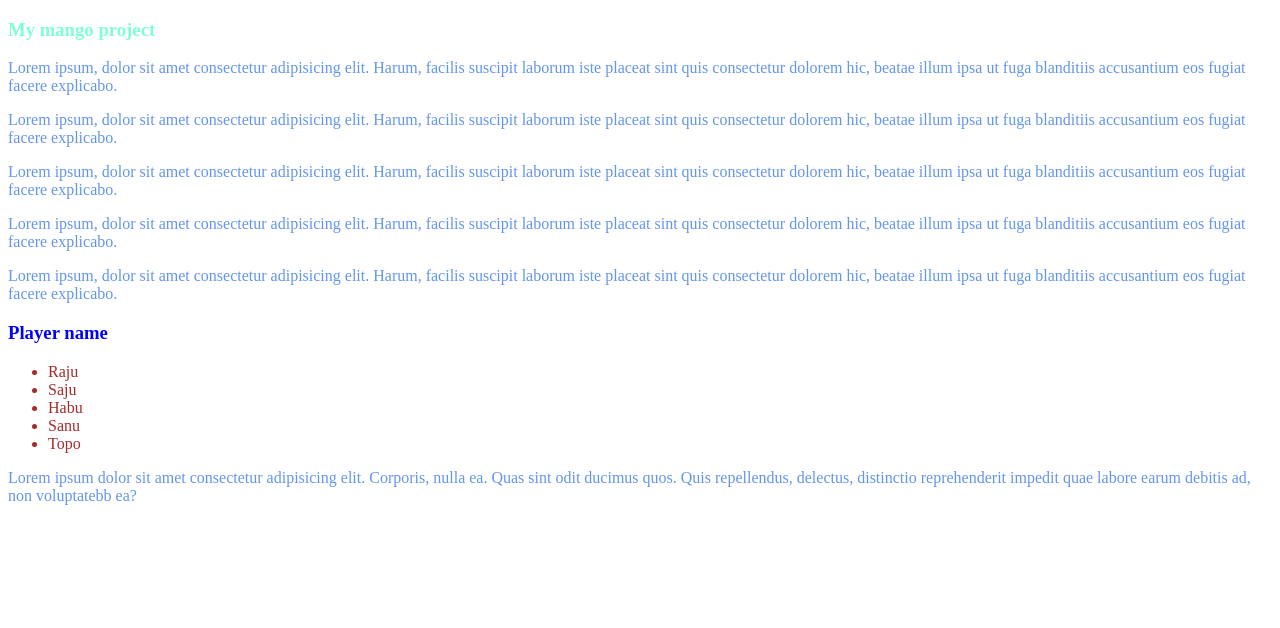
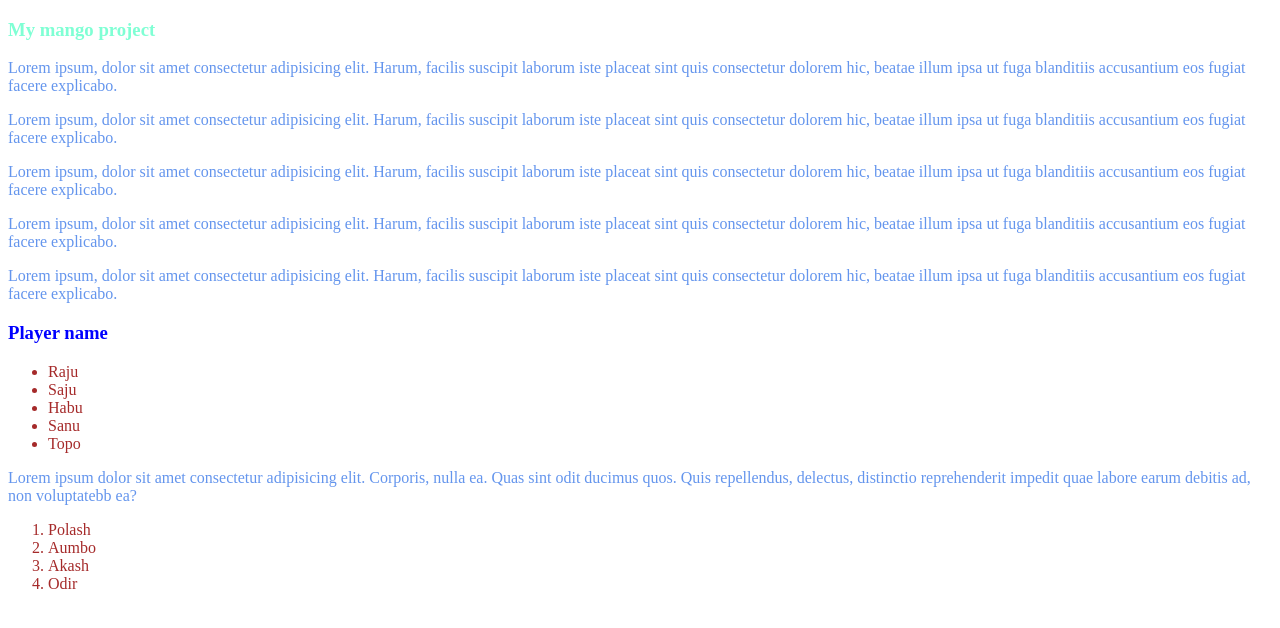
Before and after one commit to Himel4D/My-first-github-repo, a plain HTML site: page index.html in a window 1280 px wide. Drawn offline with Linux system fonts and the light colour scheme.

Commit message:
addded the sixth blog

```diff
--- a/index.html
+++ b/index.html
@@ -39,6 +39,12 @@
 
 
     </div>
+    <ol>
+        <li>Polash</li>
+        <li>Aumbo</li>
+        <li>Akash</li>
+        <li>Odir</li>
+    </ol>
 
 
 </body>
```
Also changed, not shown: Mango project.html (+5 -0 lines).
